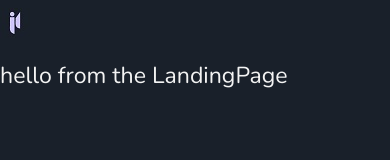
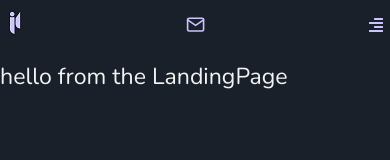
Before and after one commit to JoeSal777/joesal-portifolio, a React (Create React App) app: page / in a window 390 px wide. Shown: the top 160 px of the page. Built offline with nearby package versions, Linux system fonts and the light colour scheme.

Commit message:
added icons for mobil view

```diff
--- a/src/components/Navbar.js
+++ b/src/components/Navbar.js
@@ -1,6 +1,6 @@
 import React, { Component } from 'react';
 import logo from '../logoblue.jpg';
-//import {FaAlignRight} from "react-icons/fa";
+import {FaAlignRight} from "react-icons/fa";
 import {FiMail} from "react-icons/fi";
 import {Link} from "react-router-dom";
 
@@ -25,16 +25,16 @@ class Navbar extends Component {
                         </Link>
 
                         {/* For contact-me icon in mobile view */}
-                        {/* <Link to="/contact" className="nav-btn-small-screen">
+                        <Link to="/contact" className="nav-btn-small-screen">
                             <button type="button">
                                 <FiMail className="Nav-icon" />
                             </button>
-                        </Link> */}
+                        </Link>
 
                         {/* For menu icon in mobile view */}
-                        {/* <button type="button" className="nav-btn-small-screen" onClick={this.handleToggle}>
+                        <button type="button" className="nav-btn-small-screen" onClick={this.handleToggle}>
                             <FaAlignRight className="Nav-icon" />
-                        </button>  */}
+                        </button>
                     </div>
 
                     {/* For nav menu */}
```
